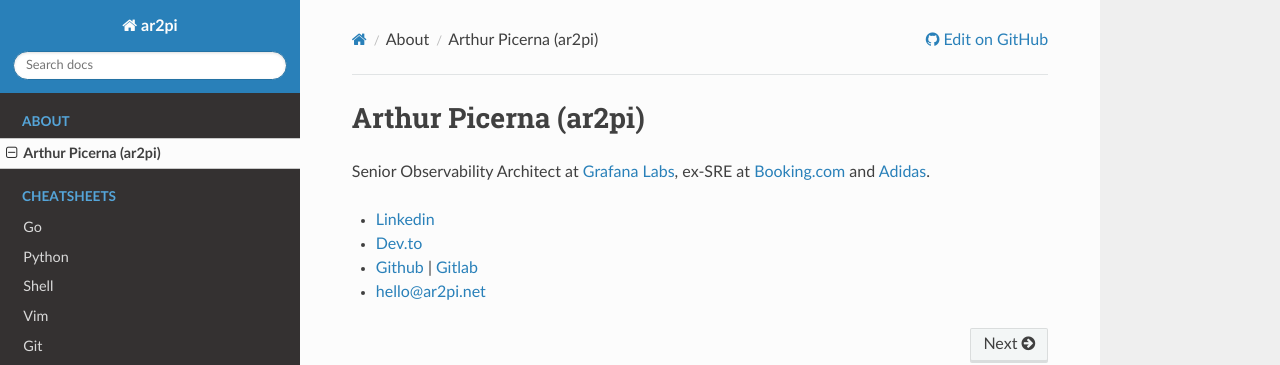
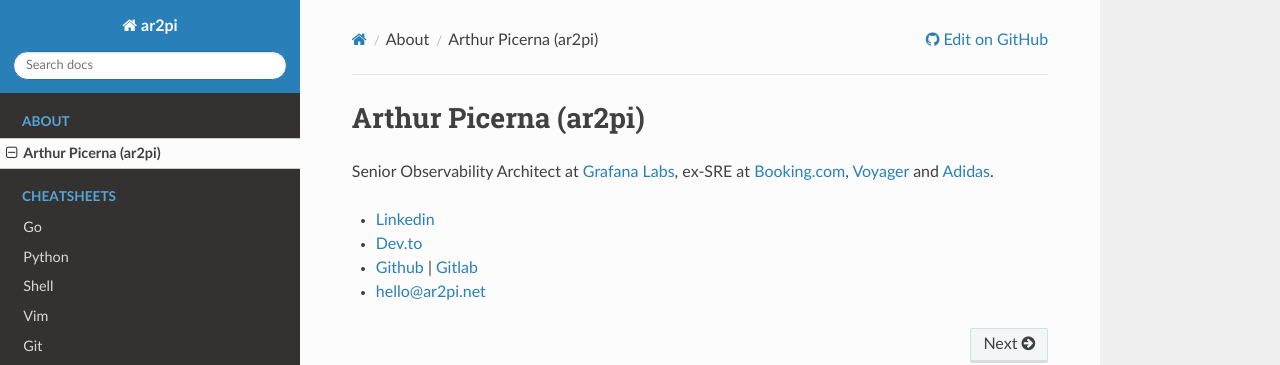
Before and after one commit to ar2pi/ar2pi, an MkDocs documentation site: the page built from docs/index.md, in a window 1280 px wide. Shown: the top 365 px of the page. Built offline with MkDocs 1.6.1, drawn with Linux system fonts in a browser that asks for light colours; nearby versions of some CDN libraries.

Commit message:
Update index.md

```diff
--- a/docs/index.md
+++ b/docs/index.md
@@ -1,6 +1,6 @@
 # Arthur Picerna (ar2pi)
 
-Senior Observability Architect at [Grafana Labs](https://grafana.com), ex-SRE at [Booking.com](https://www.booking.com) and [Adidas](https://www.adidas.com).
+Senior Observability Architect at [Grafana Labs](https://grafana.com), ex-SRE at [Booking.com](https://www.booking.com), [Voyager](https://en.wikipedia.org/wiki/Voyager_Digital) and [Adidas](https://www.adidas.com).
 
 - [Linkedin](https://www.linkedin.com/in/arthurpicerna/)
 - [Dev.to](https://dev.to/ar2pi)
```
